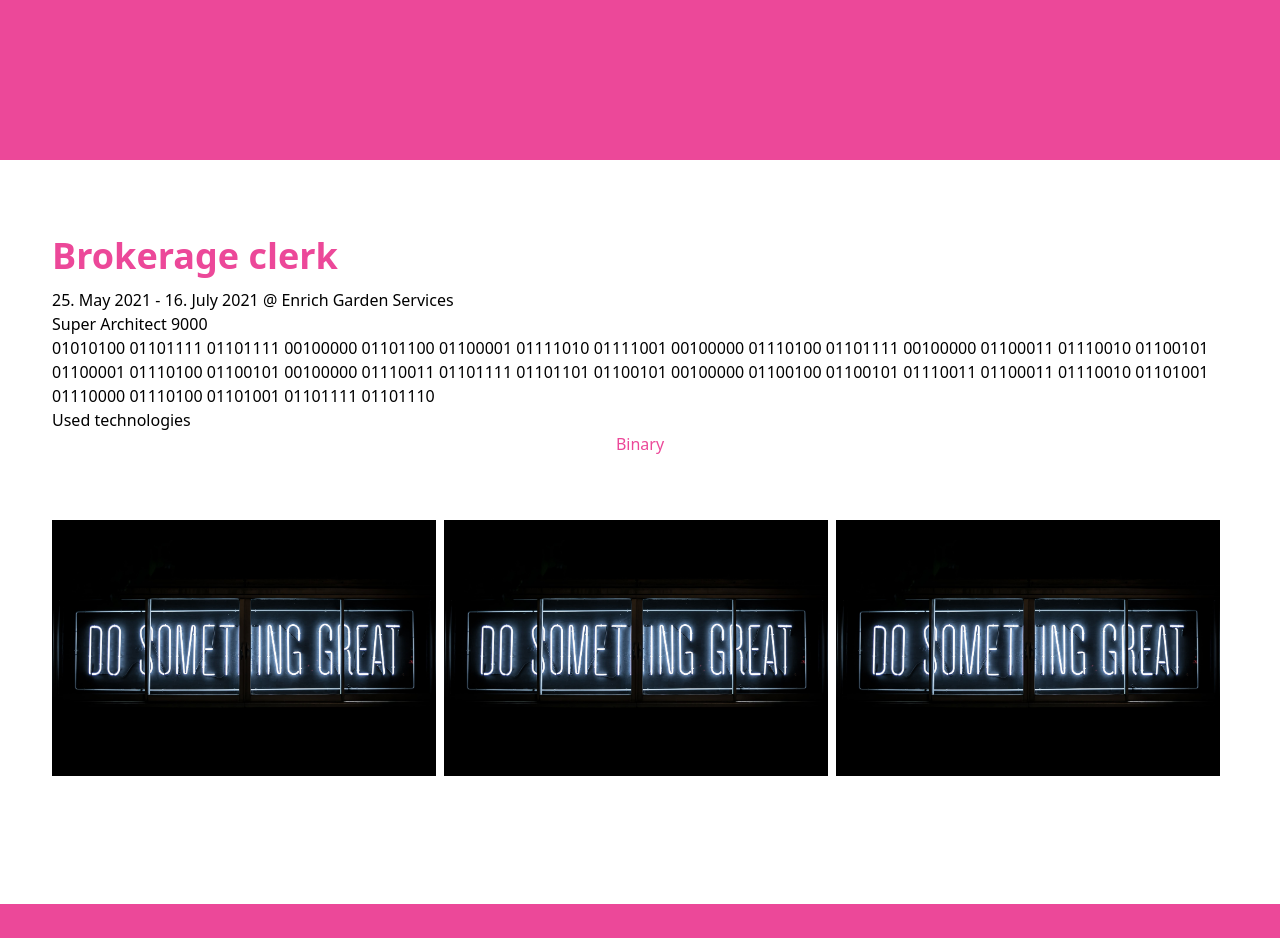
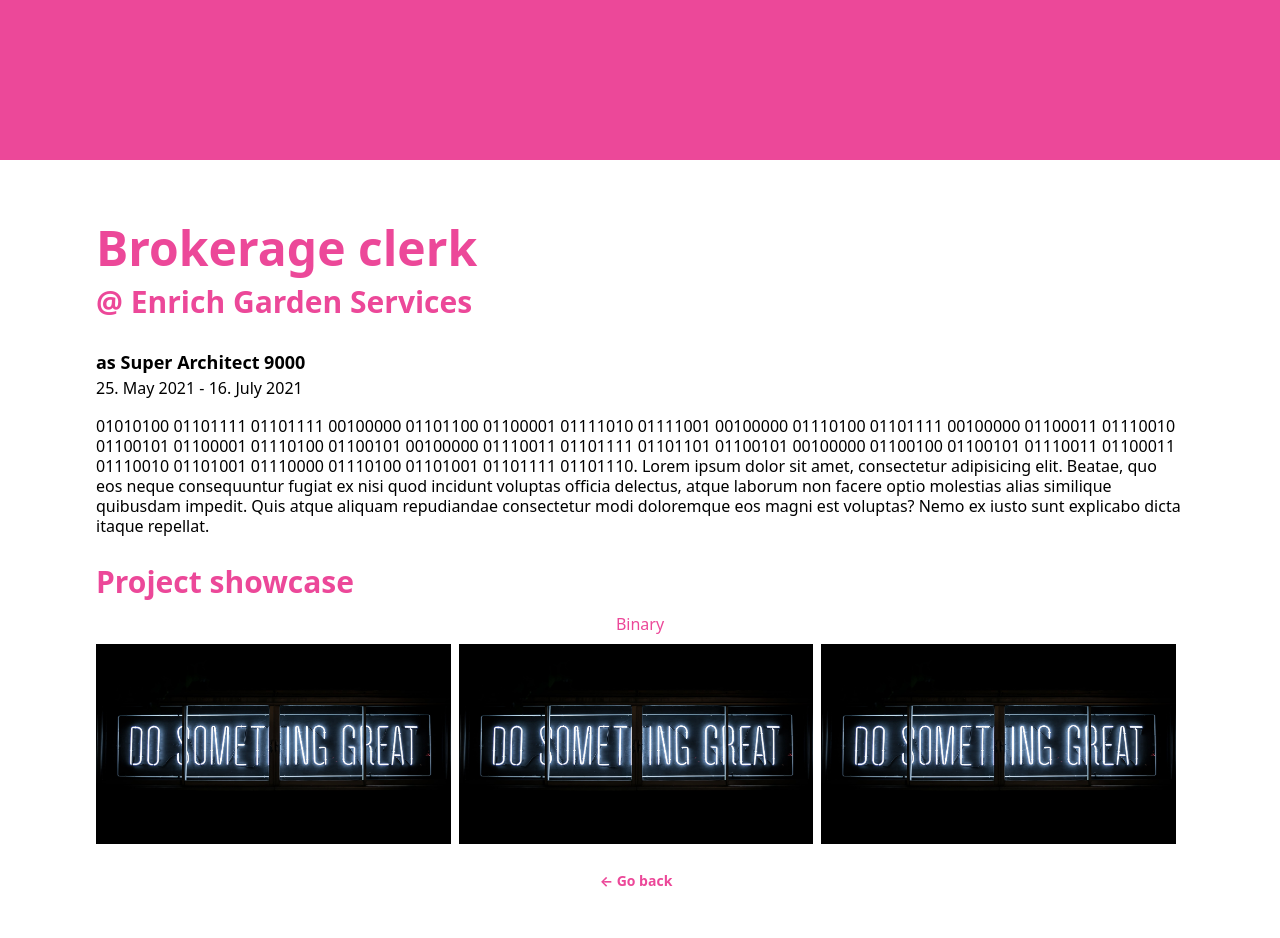
Before and after one commit to bolyesz/kolnicka, a Next.js app: page /projects/brokerage-clerk in a window 1280 px wide. Shown: the top 938 px of the page. Built offline with nearby package versions, Linux system fonts and the light colour scheme.

Commit message:
Checkpoint 11 : Finishing touches

```diff
--- /dev/null
+++ b/src/components/Date.tsx
@@ -0,0 +1,15 @@
+import { format, parseISO } from 'date-fns';
+
+type Props = {
+  dateString: string;
+};
+
+const DATE_FORMAT = 'dd. MMMM yyyy';
+
+function Date({ dateString }: Props) {
+  const date = parseISO(dateString);
+
+  return <time dateTime={dateString}>{format(date, DATE_FORMAT)}</time>;
+}
+
+export default Date;
--- a/src/components/Layout.tsx
+++ b/src/components/Layout.tsx
@@ -1,4 +1,4 @@
-import { PropsWithChildren } from 'react';
+import React, { PropsWithChildren } from 'react';
 import Head from 'next/head';
 
 type Props = PropsWithChildren<{
--- a/src/components/Subtitle.tsx
+++ b/src/components/Subtitle.tsx
@@ -3,7 +3,11 @@ type Props = {
 };
 
 function Subtitle({ subtitle }: Props) {
-  return <h2 className="text-4xl font-bold py-3 text-pink-500">{subtitle}</h2>;
+  return (
+    <h2 className="text-3xl font-bold py-3 text-pink-500 text-center lg:text-left">
+      {subtitle}
+    </h2>
+  );
 }
 
 export default Subtitle;
--- /dev/null
+++ b/src/components/Title.tsx
@@ -0,0 +1,13 @@
+type Props = {
+  title: string;
+};
+
+function Title({ title }: Props) {
+  return (
+    <h1 className="text-5xl text-center lg:text-left font-bold text-pink-500">
+      {title}
+    </h1>
+  );
+}
+
+export default Title;
--- a/src/pages/projects/[id].tsx
+++ b/src/pages/projects/[id].tsx
@@ -1,4 +1,3 @@
-import { format, parseISO } from 'date-fns';
 import { GetStaticPaths, GetStaticProps } from 'next';
 import React from 'react';
 import Image from 'next/image';
@@ -8,6 +7,9 @@ import InfoBar from '../../components/InfoBar';
 import Layout from '../../components/Layout';
 import Subtitle from '../../components/Subtitle';
 import { Project } from '../../types';
+import Title from '../../components/Title';
+import Date from '../../components/Date';
+import Link from 'next/link';
 
 type Props = {
   projectData: Project;
@@ -16,34 +18,57 @@ type Props = {
 function ProjectDetail({ projectData }: Props) {
   return (
     <Layout title={`Project | ${projectData.name}`}>
-      <Subtitle subtitle={projectData.name} />
+      <Title title={projectData.name} />
+      <Subtitle subtitle={`@ ${projectData.company}`} />
+
+      <div className="font-bold text-lg mt-4">
+        <span>as </span>
+        <span>{projectData.position}</span>
+      </div>
 
       <div>
-        <span>{format(parseISO(projectData.timeStart), 'dd. MMMM yyyy')}</span>
-        <span> - </span>
-        <span>{format(parseISO(projectData.timeEnd), 'dd. MMMM yyyy')}</span>
-        <span> @ {projectData.company}</span>
+        <Date dateString={projectData.timeStart} />
+        {` - `}
+        <Date dateString={projectData.timeEnd} />
       </div>
-      <span>{projectData.position}</span>
-      <p>{projectData.description}</p>
 
-      <h3>Used technologies</h3>
+      <p className="my-4 text-md leading-5">
+        {projectData.description}. Lorem ipsum dolor sit amet, consectetur
+        adipisicing elit. Beatae, quo eos neque consequuntur fugiat ex nisi quod
+        incidunt voluptas officia delectus, atque laborum non facere optio
+        molestias alias similique quibusdam impedit. Quis atque aliquam
+        repudiandae consectetur modi doloremque eos magni est voluptas? Nemo ex
+        iusto sunt explicabo dicta itaque repellat.
+      </p>
+
+      <Subtitle subtitle="Project showcase" />
       <InfoBar
         infos={projectData.technologies.map((technology) => ({
           label: technology,
         }))}
       />
-      <div className="flex">
+      <div className="flex flex-col lg:flex-row">
         {projectData.images.map((image, index) => (
-          <div key={index} className="relative w-96 h-96 mr-2">
+          <div
+            key={index}
+            className="relative lg:w-1/3 w-full h-full my-2 lg:mr-2"
+          >
             <Image
               src={image}
               alt="Project motto"
-              layout="fill"
-              objectFit="contain"
+              layout="responsive"
+              width={1920}
+              height={1080}
             />
           </div>
         ))}
+      </div>
+      <div className="text-center mt-4">
+        <Link href="/">
+          <a className="text-3xl lg:text-sm font-bold text-pink-500 lg:mr-2">
+            ← <span className="hidden lg:inline">Go back</span>
+          </a>
+        </Link>
       </div>
     </Layout>
   );
```
